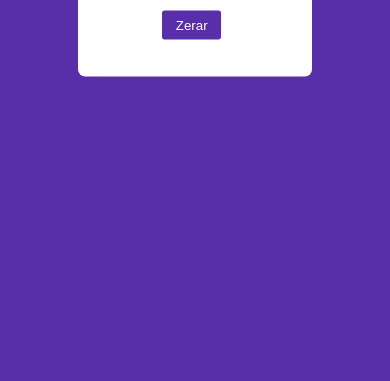
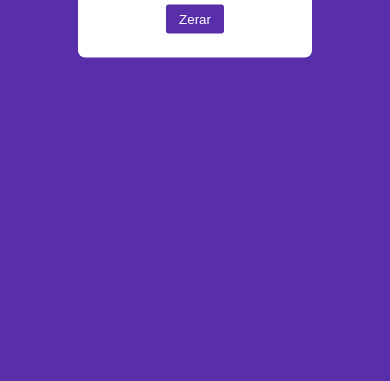
Before and after one commit to oGabrielSilva/cronometro, a plain HTML site: page index.html in a window 390 px wide. Shown: the part 463-844 px from the top of the page. Drawn offline with Linux system fonts and the light colour scheme.

Commit message:
CSS Mobile

```diff
--- a/assets/css/style.css
+++ b/assets/css/style.css
@@ -42,7 +42,6 @@ button {
     border-radius: .2em;
     color: #fff;
     cursor: pointer;
-    margin: 1em .5em 1em 0;
 }
 
 button:hover {
```
